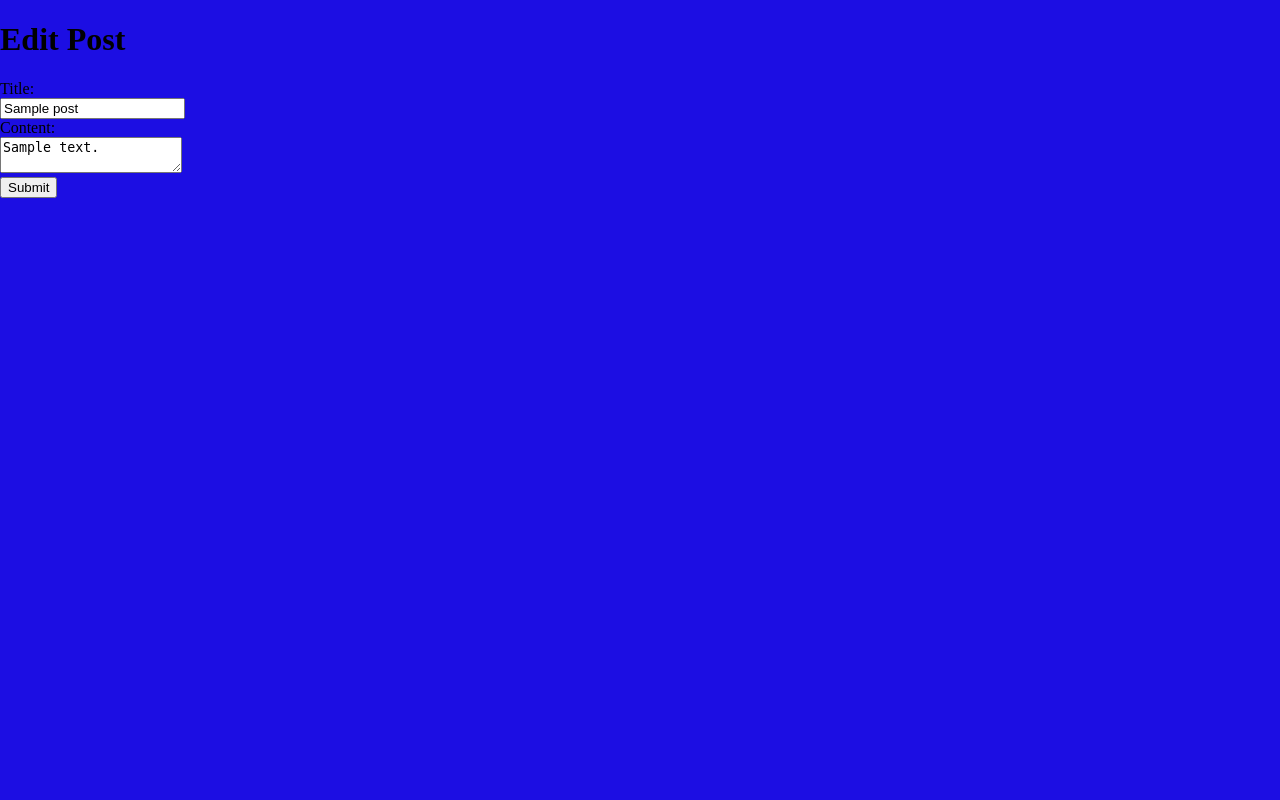
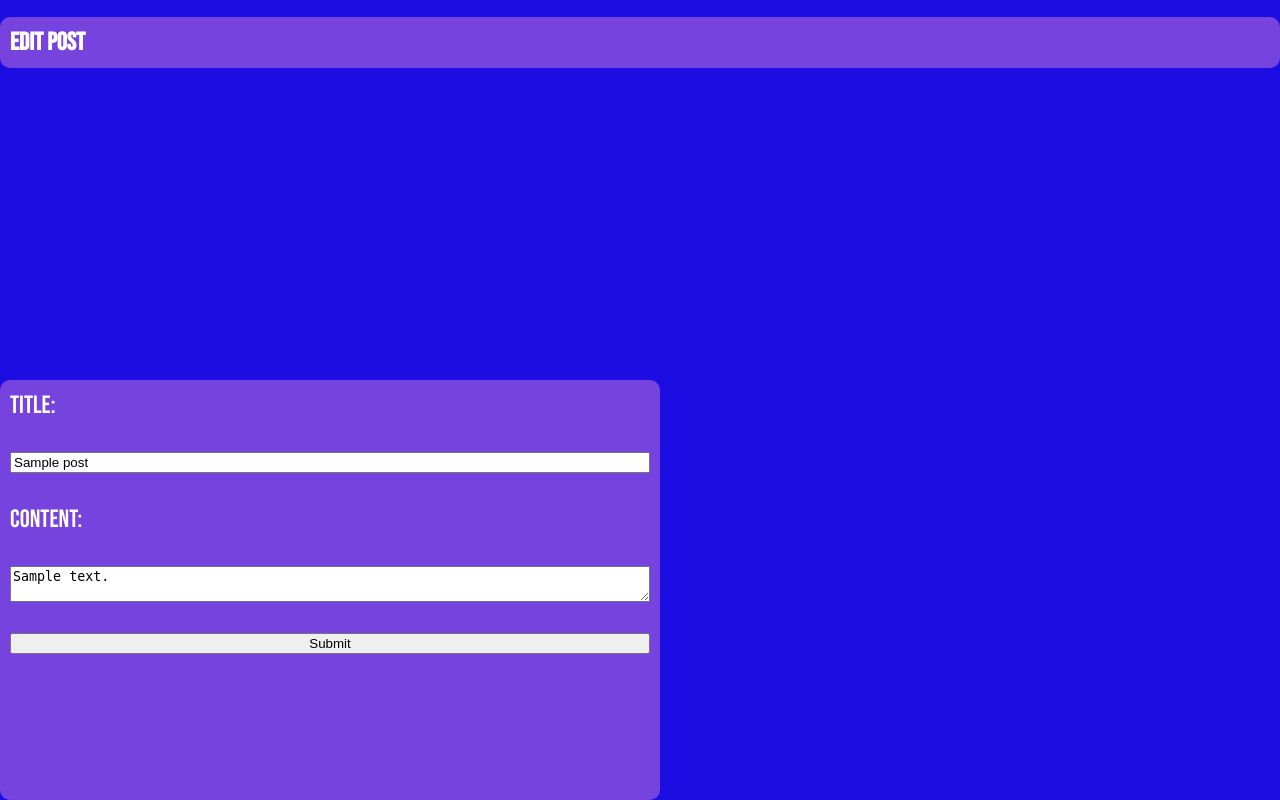
Before and after one commit to JoeMille/full-flask, a Flask app: template templates/edit_post.html in a window 1280 px wide. Run offline with Flask 3, Linux system fonts and the light colour scheme; the template is opened without the code that fills it: most values are stand-ins (such as "Sample title", 1, 10 or a date in 2020); some libraries are stand-ins or nearby versions.

Commit message:
Fixing styling issues for the edit_post page

```diff
--- a/static/style.css
+++ b/static/style.css
@@ -151,6 +151,8 @@ body {
     z-index: 9999;
 }
 
+/* Edit post form styles */
+
 .edit-post-title {
     background-color: #7743de;
     font-size: 25px;
@@ -158,10 +160,6 @@ body {
     color: #ffffff;
     border-radius: 10px;
     padding: 10px;
-    display: flex;
-    flex-direction: column;
-    align-items: stretch;
-    overflow: auto;
 }
 
 .edit-post-form {
--- a/templates/edit_post.html
+++ b/templates/edit_post.html
@@ -1,12 +1,12 @@
 {% extends "layout.html" %}
 
 {% block content %}
-    <h1>Edit Post</h1>
-    <form method="POST">
-        <label for="title">Title:</label><br>
-        <input type="text" id="title" name="title" value="{{ post.title }}" required><br>
-        <label for="content">Content:</label><br>
-        <textarea id="content" name="content" required>{{ post.content }}</textarea><br>
-        <input type="submit" value="Submit">
+    <h1 class="edit-post-title">Edit Post</h1>
+    <form method="POST" class="edit-post-form">
+        <label for="title" class="edit-post-label">Title:</label><br>
+        <input type="text" id="title" name="title" value="{{ post.title }}" required class="edit-post-input"><br>
+        <label for="content" class="edit-post-label">Content:</label><br>
+        <textarea id="content" name="content" required class="edit-post-textarea">{{ post.content }}</textarea><br>
+        <input type="submit" value="Submit" class="edit-post-submit">
     </form>
 {% endblock %}
```
